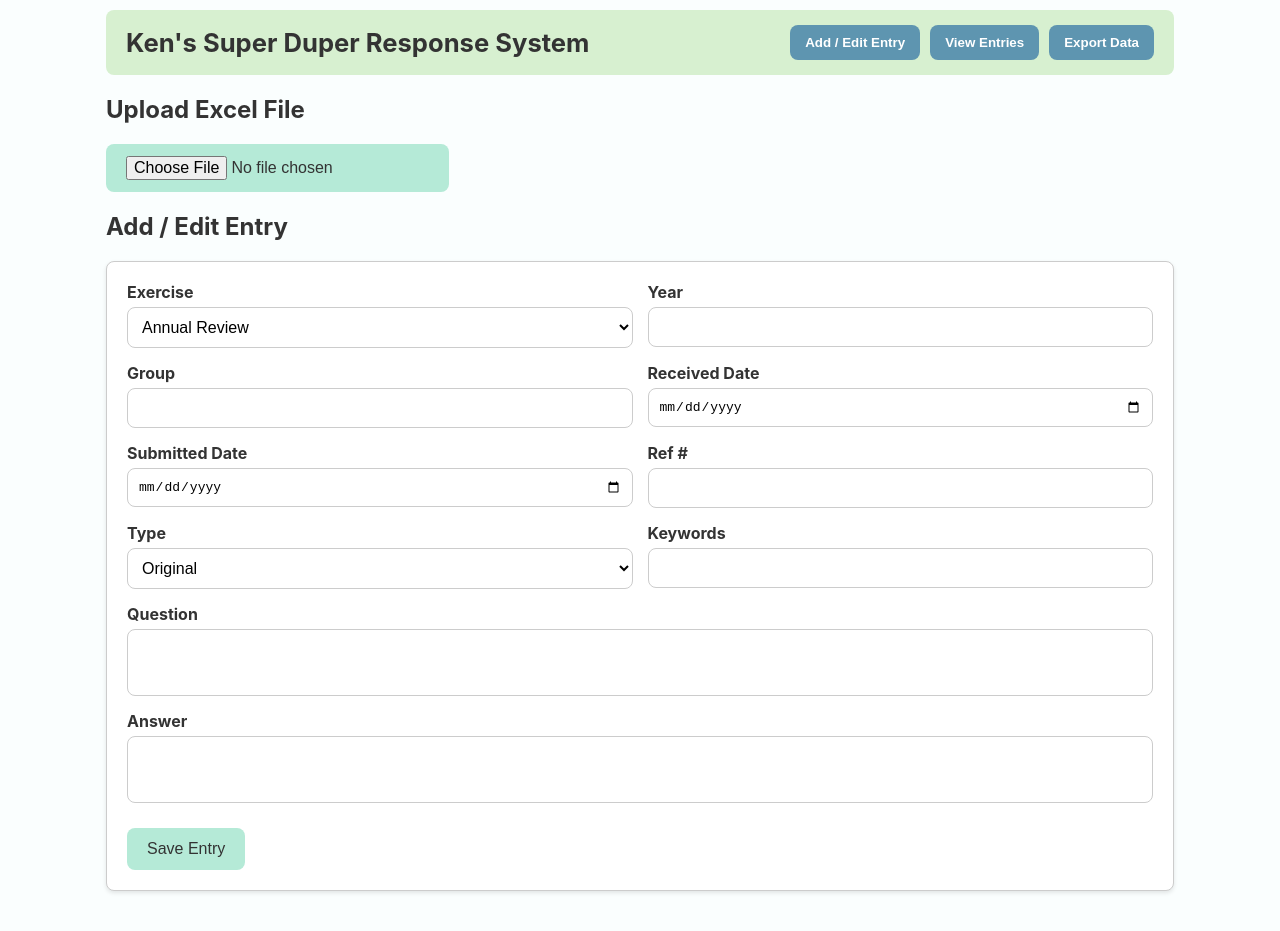
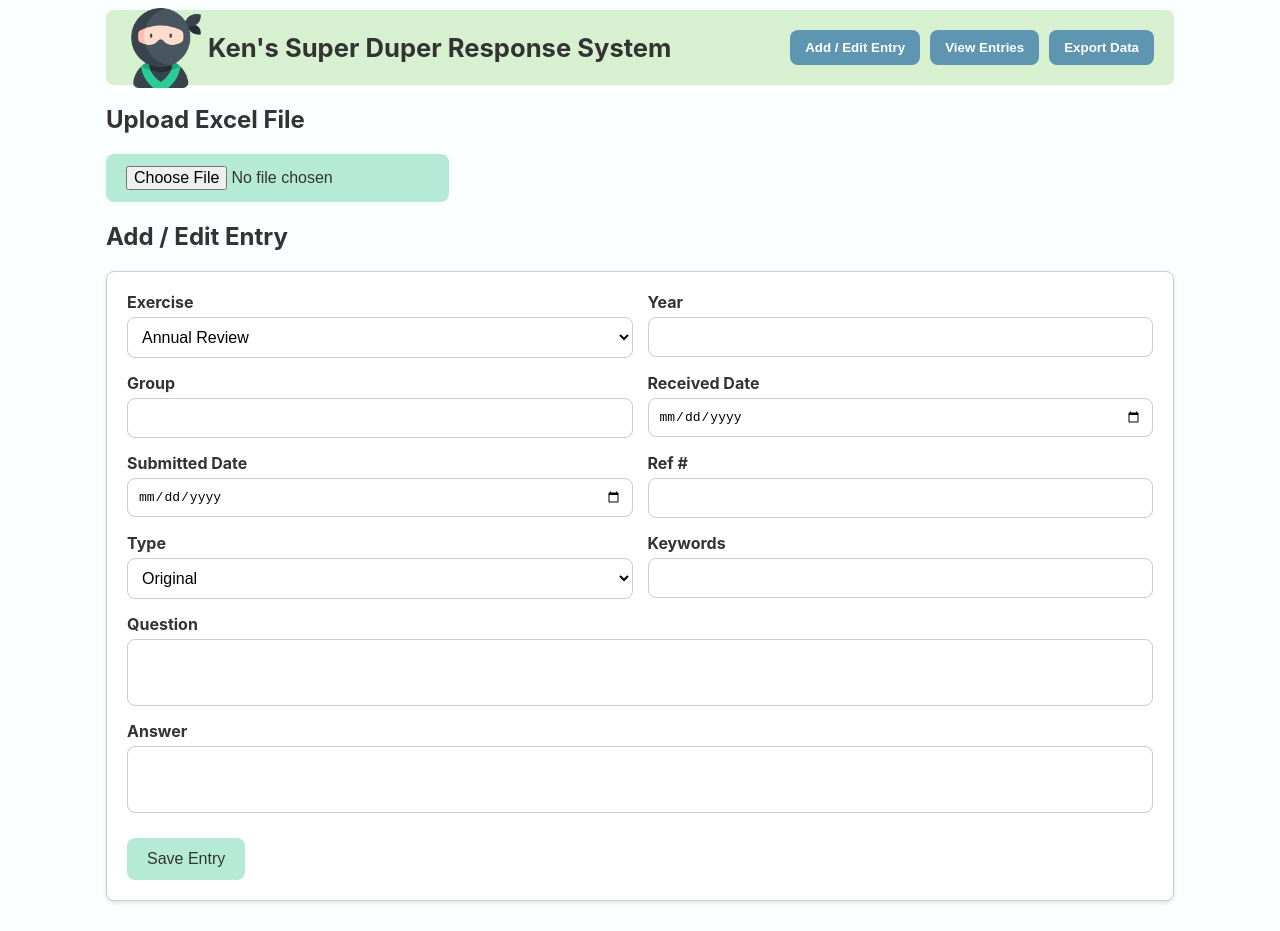
Before and after one commit to HarryMPI/responsesDatabase, a plain HTML site: page public/index.html in a window 1280 px wide. Drawn offline with Linux system fonts and the light colour scheme.

Commit message:
added logo and favicon

```diff
--- a/public/index.html
+++ b/public/index.html
@@ -4,11 +4,16 @@
   <meta charset="UTF-8">
   <meta name="viewport" content="width=device-width, initial-scale=1.0">
   <title>Ken's Super Duper Response System</title>
+  <link rel="icon" type="image/x-icon" href="./static/ninja.png">
   <link href="styles.css" rel="stylesheet">
 </head>
 <body>
   <header>
-    <h1>Ken's Super Duper Response System</h1>
+    <div class="titleHeader">
+      <img src="./static/ninja.png" alt="ninjaIcon" class="logo">
+      <h1>Ken's Super Duper Response System</h1>
+
+    </div>
     <div class="nav-buttons">
       <button onclick="showView('formView')">Add / Edit Entry</button>
       <button onclick="showView('tableView')">View Entries</button>
--- a/public/styles.css
+++ b/public/styles.css
@@ -21,6 +21,7 @@ header {
   align-items: center;
   border-radius: 8px;
   margin-bottom: 20px;
+  height: 75px;
 }
 
 header h1 {
@@ -227,3 +228,13 @@ th button{
   align-self: flex-end;
   transition: background-color 0.2s ease;
 }
+
+  .logo {
+    height: 80px;
+  }
+
+  .titleHeader{
+    display: flex;
+    align-items: center;
+    gap: 2px;
+  }
```
Also changed, not shown: public/static/ninja.png (added).
